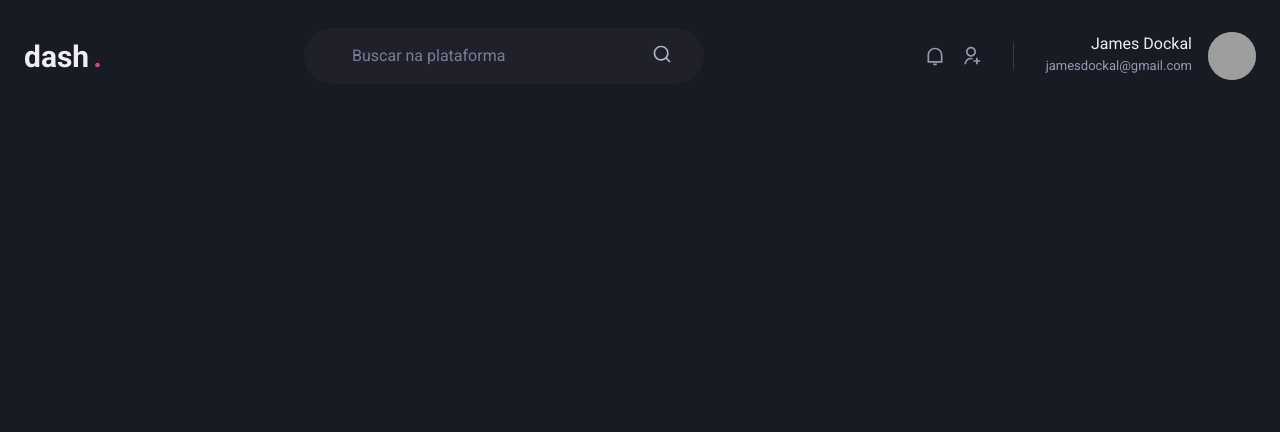
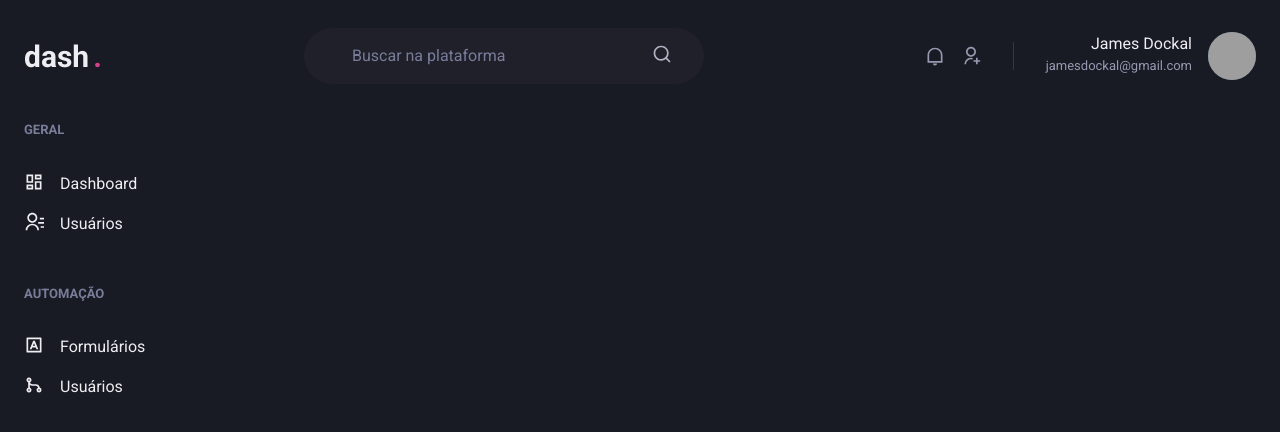
Before and after one commit to jamesDockal/DashGo, a Next.js app: page /dashboard in a window 1280 px wide. Shown: the top 432 px of the page. Built offline with nearby package versions, Linux system fonts and the light colour scheme; grey boxes are pictures that could not be loaded.

Commit message:
feat: start create Sidebar

```diff
--- /dev/null
+++ b/src/components/Sidebar.tsx
@@ -0,0 +1,60 @@
+import { Box, Icon, Link, Stack, Text } from "@chakra-ui/react";
+import React from "react";
+import {
+  RiContactsLine,
+  RiDashboardLine,
+  RiGitMergeLine,
+  RiInputMethodLine,
+} from "react-icons/ri";
+
+const Sidebar: React.FC = ({}) => {
+  return (
+    <Box as="aside" mr="8">
+      <Stack spacing="12" align={"flex-start"}>
+        <Box>
+          <Text fontWeight={"bold"} color={"gray.400"} fontSize={"small"}>
+            GERAL
+          </Text>
+          <Stack spacing="4" mt="8" align={"stretch"}>
+            <Link display="flex" align={"center"}>
+              <Icon as={RiDashboardLine} fontSize={"20"} />
+              <Text ml={"4"} fontWeight={"medium"}>
+                Dashboard
+              </Text>
+            </Link>
+
+            <Link display="flex" align={"center"}>
+              <Icon as={RiContactsLine} fontSize={"20"} />
+              <Text ml={"4"} fontWeight={"medium"}>
+                Usuários
+              </Text>
+            </Link>
+          </Stack>
+        </Box>
+
+        <Box>
+          <Text fontWeight={"bold"} color={"gray.400"} fontSize={"small"}>
+            AUTOMAÇÃO
+          </Text>
+          <Stack spacing="4" mt="8" align={"stretch"}>
+            <Link display="flex" align={"center"}>
+              <Icon as={RiInputMethodLine} fontSize={"20"} />
+              <Text ml={"4"} fontWeight={"medium"}>
+                Formulários
+              </Text>
+            </Link>
+
+            <Link display="flex" align={"center"}>
+              <Icon as={RiGitMergeLine} fontSize={"20"} />
+              <Text ml={"4"} fontWeight={"medium"}>
+                Usuários
+              </Text>
+            </Link>
+          </Stack>
+        </Box>
+      </Stack>
+    </Box>
+  );
+};
+
+export default Sidebar;
--- a/src/pages/dashboard.tsx
+++ b/src/pages/dashboard.tsx
@@ -1,8 +1,18 @@
+import { Flex } from "@chakra-ui/react";
 import React from "react";
 import Header from "../components/Header";
+import Sidebar from "../components/Sidebar";
 
 const Dashboard: React.FC = ({}) => {
-  return <Header />;
+  return (
+    <Flex direction={"column"} h="100vh">
+      <Header />
+
+      <Flex w={"100%"} my={"6"} maxWidth="1480" mx={"auto"} px="6">
+        <Sidebar />
+      </Flex>
+    </Flex>
+  );
 };
 
 export default Dashboard;
```
